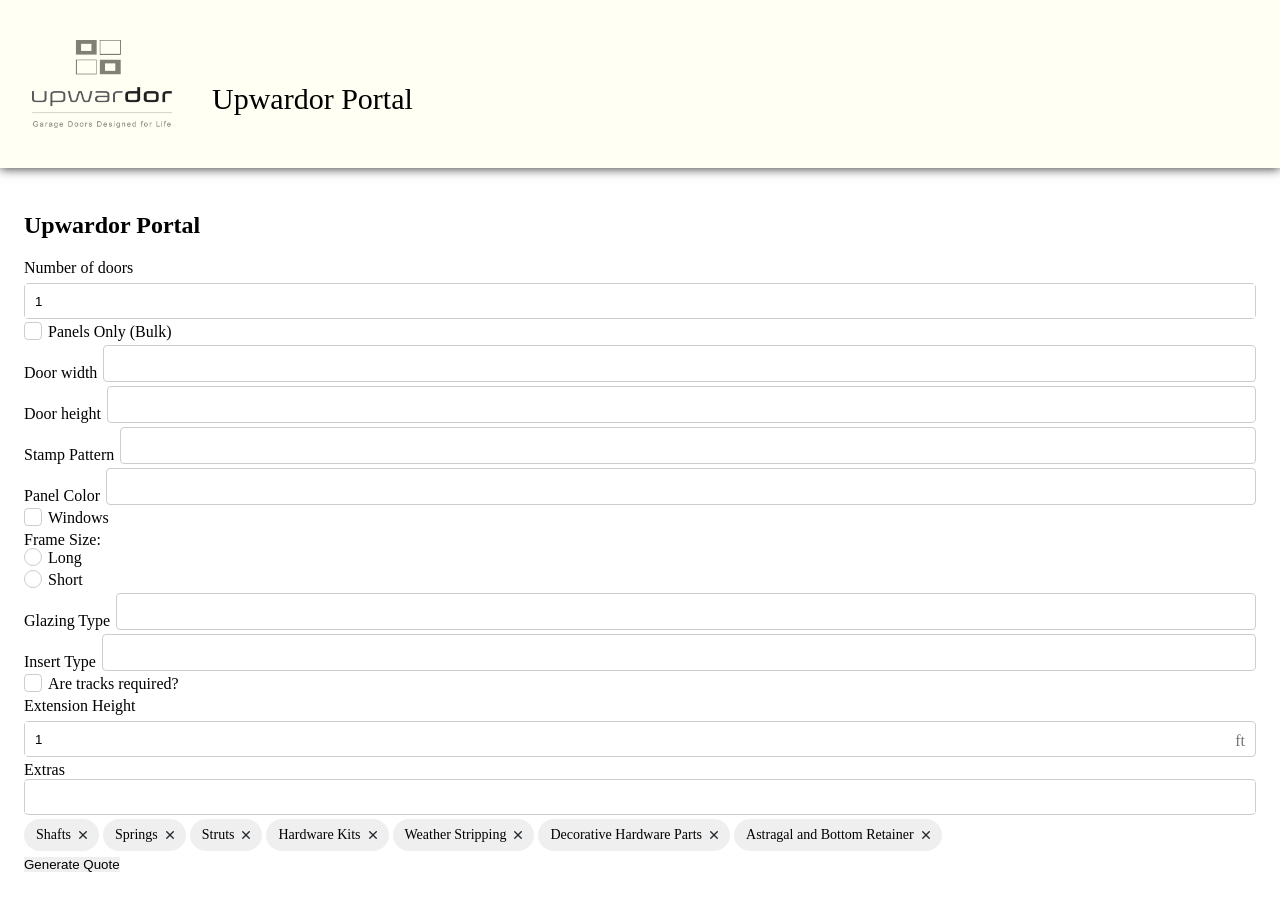
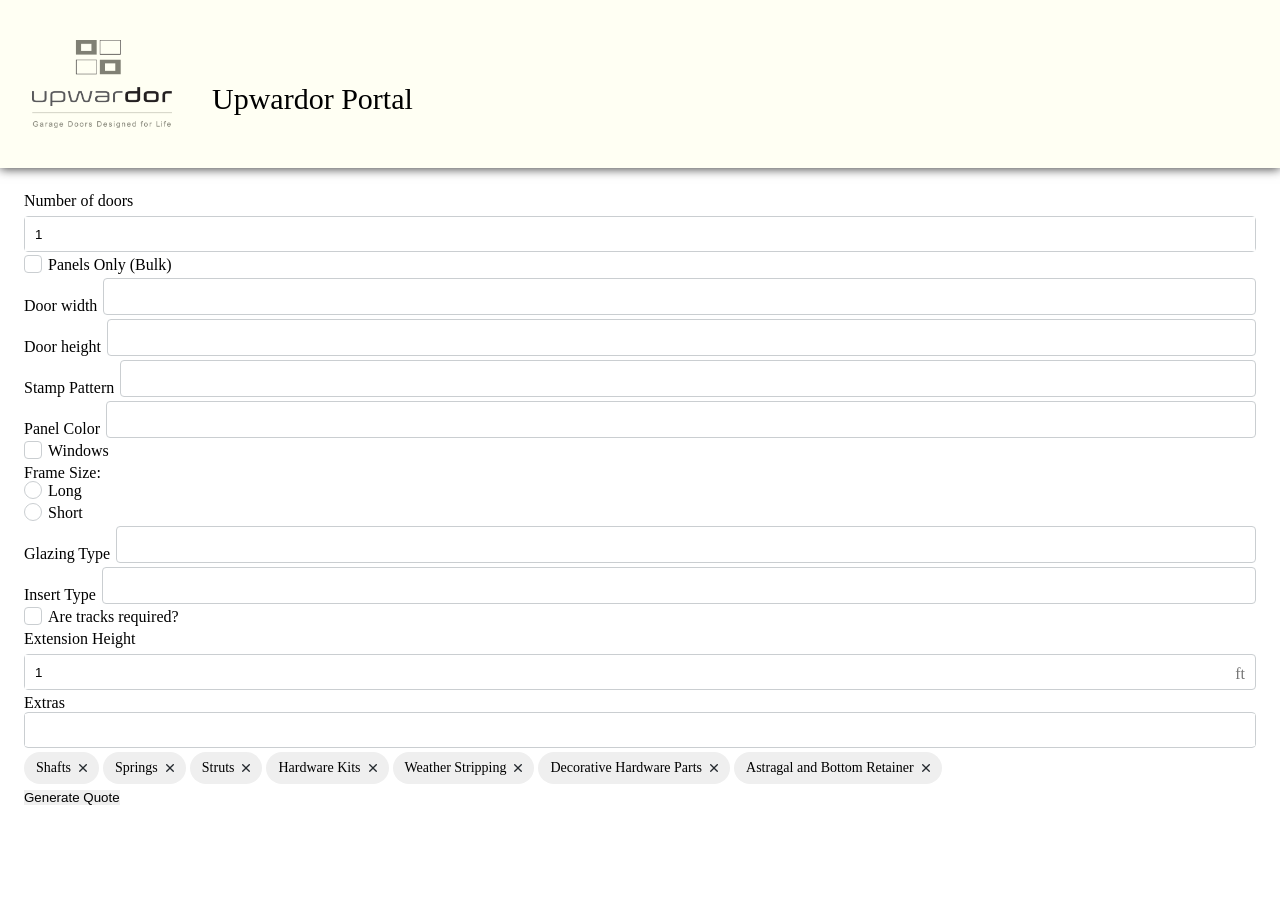
Before and after one commit to Sourav-Patteri/UpwardorPortalVue, a Vue app: page / in a window 1280 px wide. After the commit the page ends 830 px from the top, so only its background shows below. Built offline with nearby package versions, Linux system fonts and the light colour scheme.

Commit message:
Remove page header from PortalView component

```diff
--- a/src/views/PortalView.vue
+++ b/src/views/PortalView.vue
@@ -1,16 +1,7 @@
 <template>
-  <div class='main'>
-    <h2>Upwardor Portal</h2>
-
-    <quote-generator></quote-generator>
-  </div>
+  <quote-generator></quote-generator>
 </template>
 
 <script setup lang='ts'>
 import QuoteGenerator from '@/components/QuoteGenerator.vue';
 </script>
-
-<style scoped lang='scss'>
-.main {
-}
-</style>
```
